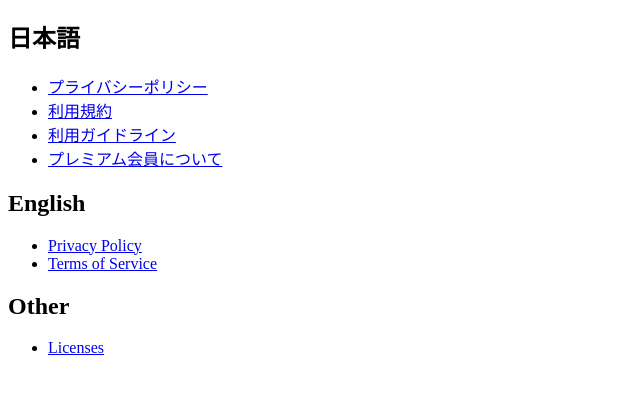
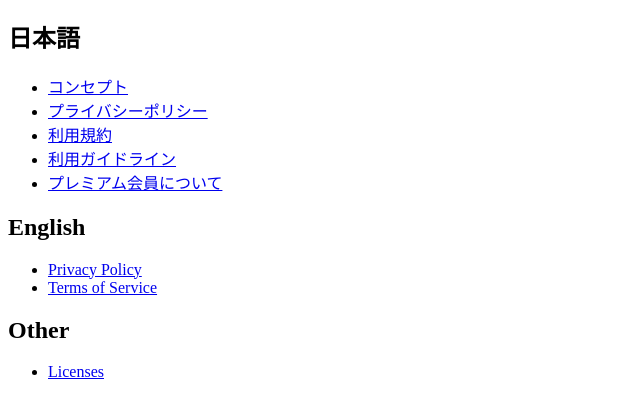
Before and after one commit to aki0110/privacy, a plain HTML site: page index.html in a window 1280 px wide. Shown: the part 61-476 px from the top of the page, without its empty margins (0-640 px from the left). Drawn offline with Linux system fonts and the light colour scheme.

Commit message:
add concept.

```diff
--- a/index.html
+++ b/index.html
@@ -10,6 +10,7 @@
 
   <h2>日本語</h2>
   <ul>
+    <li><a href="./concept.md">コンセプト</a></li>
     <li><a href="./privacy/ja/">プライバシーポリシー</a></li>
     <li><a href="./tos/ja/">利用規約</a></li>
     <li><a href="./guideline/ja/">利用ガイドライン</a></li>
```
Also changed, not shown: 1 other file.
